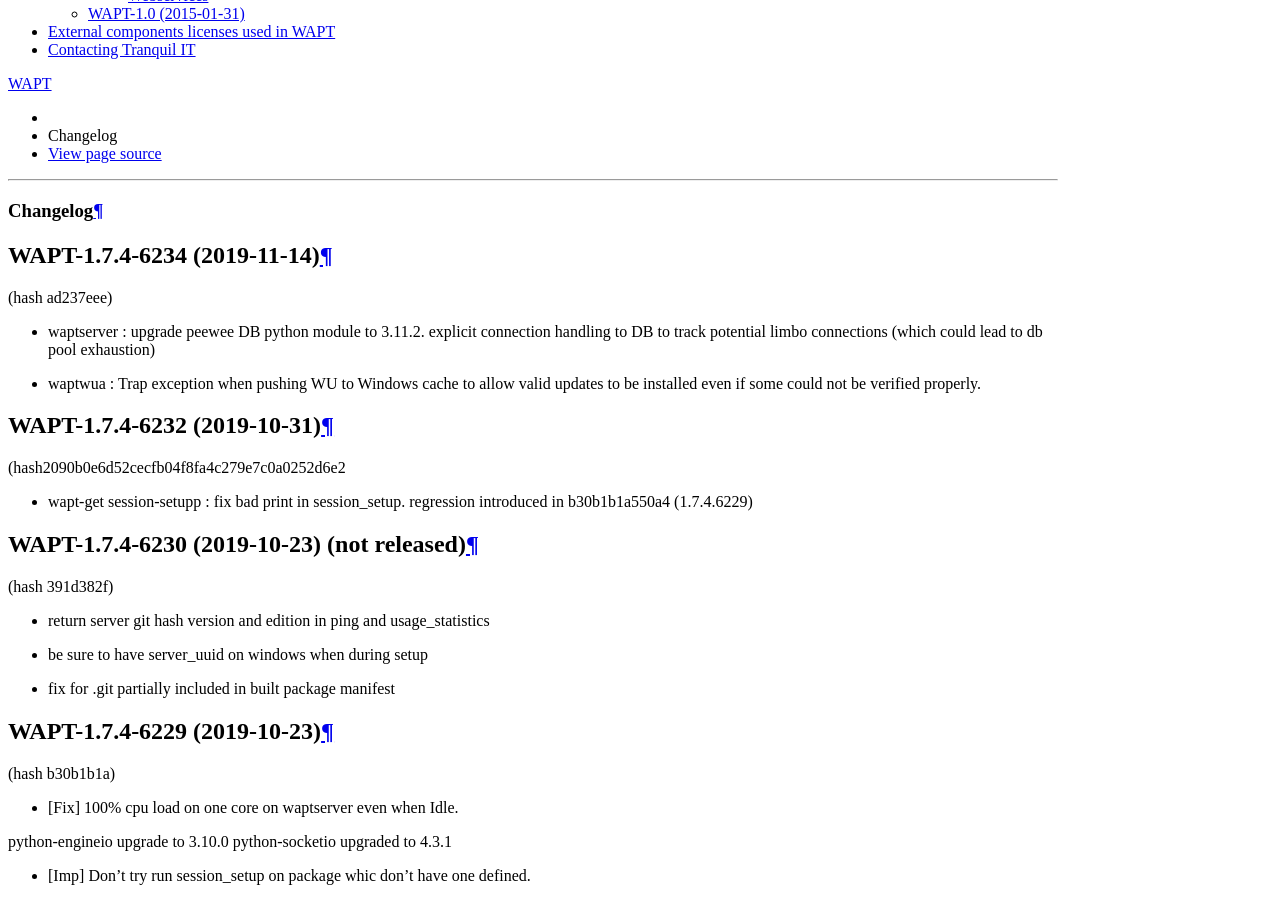
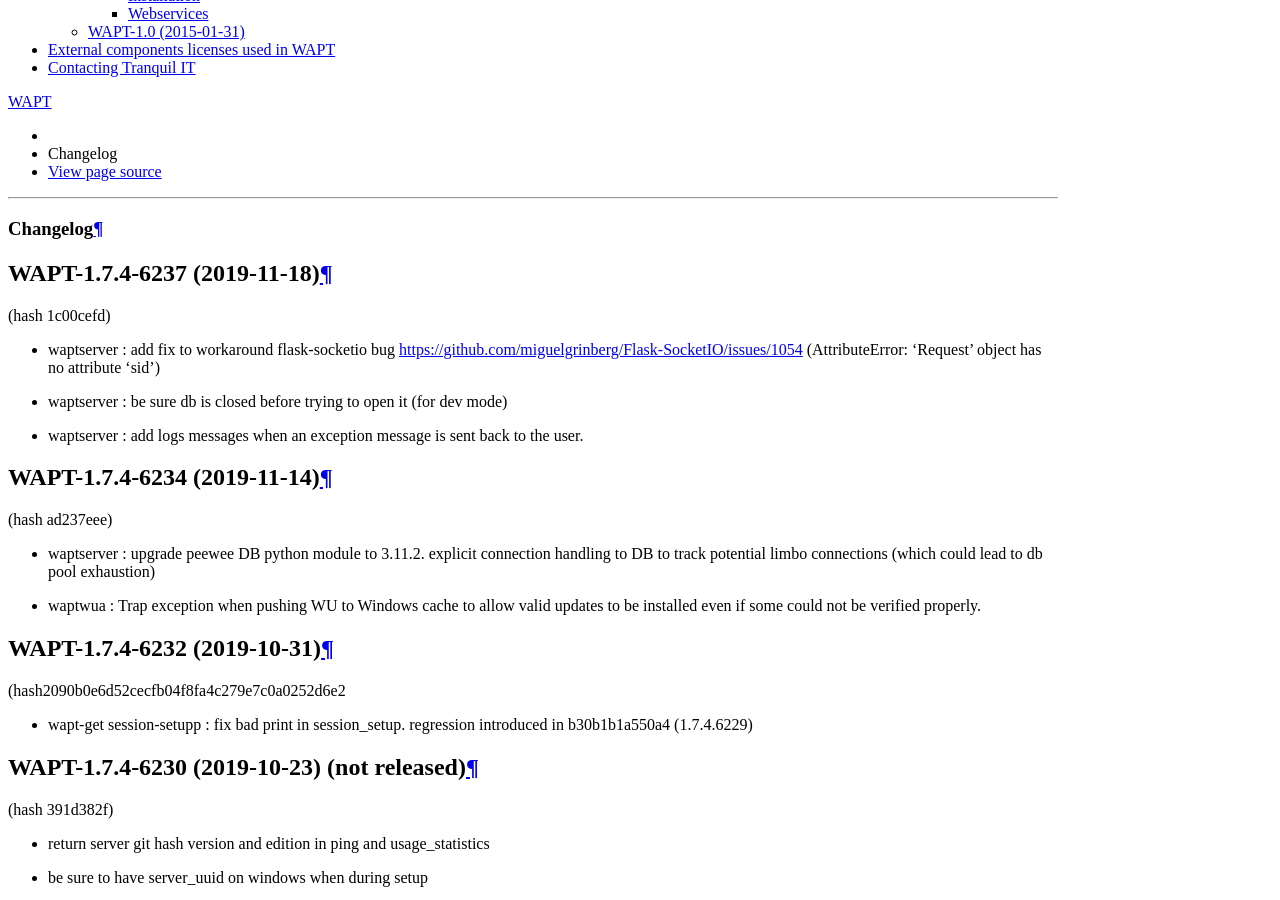
Before and after one commit to tranquilit/WAPT-Documentation, a Sphinx documentation site: the page built from source/wapt-changelog.rst, in a window 1280 px wide and 900 px high, scrolled down 3432 px. Built offline with Sphinx 7.4.7 and the Read the Docs theme 2.0.0, drawn with Linux system fonts in a browser that asks for light colours; some of the changed text lies outside the part shown.

Commit message:
changelog 1.7.4.6237

```diff
--- a/source/wapt-changelog.rst
+++ b/source/wapt-changelog.rst
@@ -11,6 +11,17 @@
 
 Changelog
 =========
+
+WAPT-1.7.4-6237 (2019-11-18)
+----------------------------
+
+(hash 1c00cefd)
+
+* waptserver : add fix to workaround flask-socketio bug https://github.com/miguelgrinberg/Flask-SocketIO/issues/1054 (AttributeError: 'Request' object has no attribute 'sid')
+
+* waptserver : be sure db is closed before trying to open it (for dev mode)
+
+* waptserver : add logs messages when an exception message is sent back to the user.
 
 WAPT-1.7.4-6234 (2019-11-14)
 ----------------------------
```
